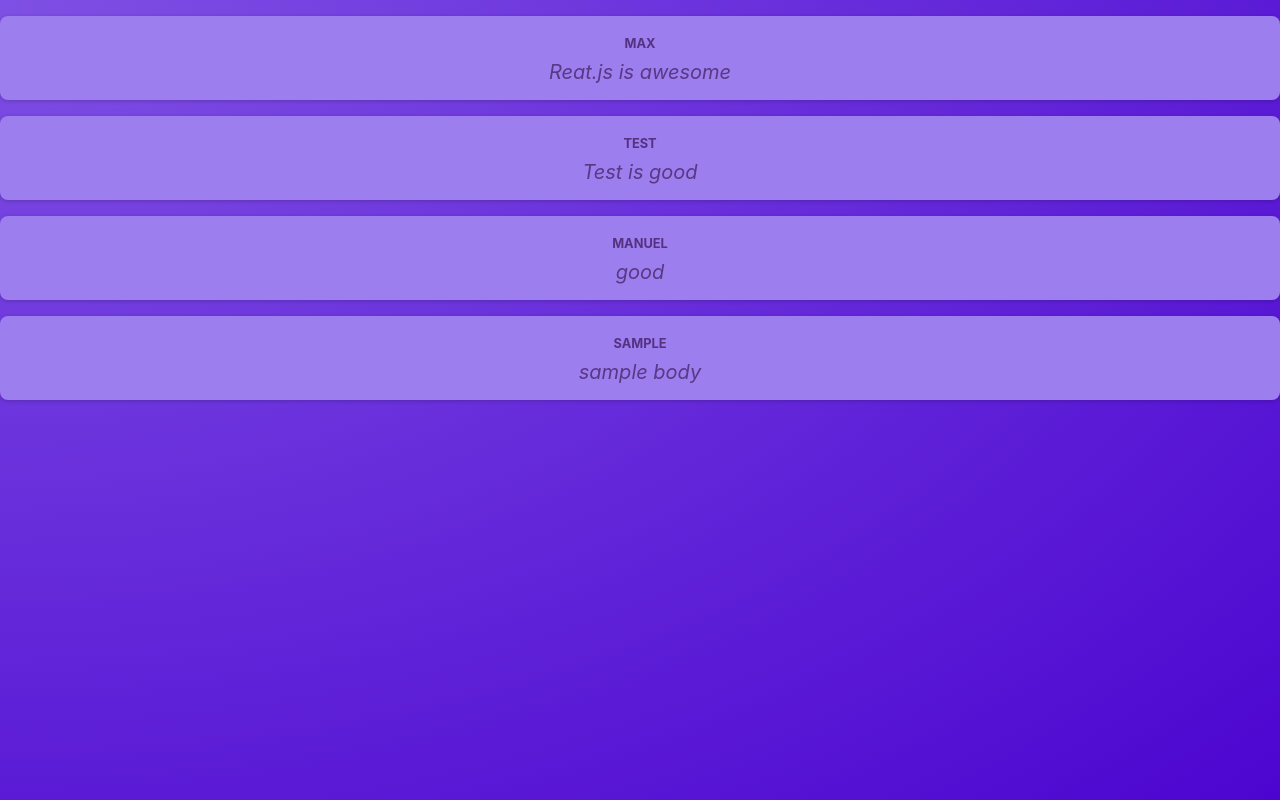
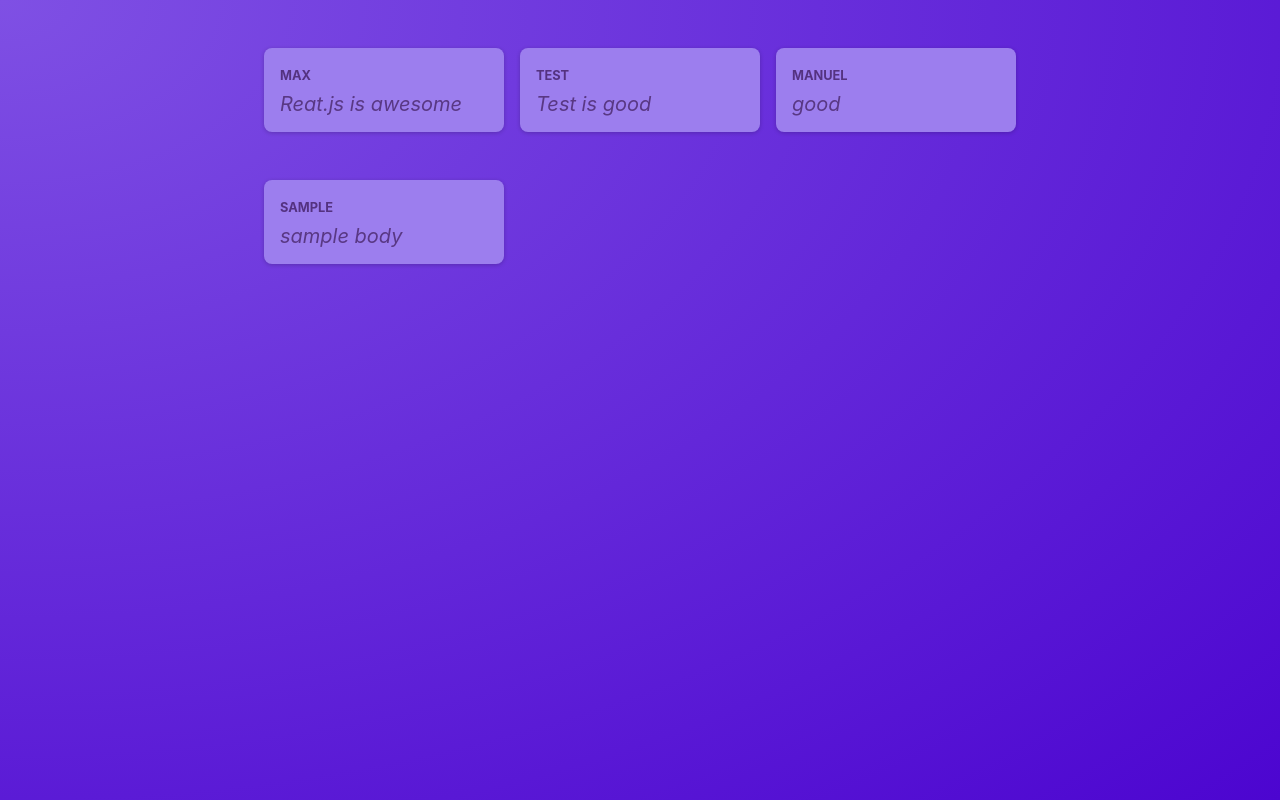
Before and after one commit to Price3258/react-crash-course, a React (Vite) app: page / in a window 1280 px wide. Built offline with nearby package versions, Linux system fonts and the light colour scheme.

Commit message:
24. 다른 컴포넌트 만들어보기

```diff
--- a/src/App.jsx
+++ b/src/App.jsx
@@ -1,12 +1,9 @@
-import Post from "./components/Post";
+import PostsList from "./components/PostsList";
 
 function App() {
   return (
     <main>
-      <Post author="Max" body="Reat.js is awesome" />
-      <Post author="Test" body="Test is good" />
-      <Post author="Manuel" body="good" />
-      <Post author="sample" body="sample body" />
+      <PostsList />
     </main>
   );
 }
--- a/src/components/Post.jsx
+++ b/src/components/Post.jsx
@@ -4,10 +4,10 @@
   const { author, body } = props;
 
   return (
-    <div className={classes.post}>
+    <li className={classes.post}>
       <p className={classes.author}>{author}</p>
       <p className={classes.text}>{body}</p>
-    </div>
+    </li>
   );
 }
 
--- /dev/null
+++ b/src/components/PostsList.jsx
@@ -0,0 +1,22 @@
+import Post from "./Post";
+import classes from "./PostsList.module.css";
+
+const PostsList = () => {
+  return (
+    <ul className={classes.posts}>
+      <Post author="Max" body="Reat.js is awesome" />
+      <Post author="Test" body="Test is good" />
+      <Post author="Manuel" body="good" />
+      <Post author="sample" body="sample body" />
+    </ul>
+  );
+};
+
+export default PostsList;
+/*
+
+ <Post author="Max" body="Reat.js is awesome" />
+      <Post author="Test" body="Test is good" />
+      <Post author="Manuel" body="good" />
+      <Post author="sample" body="sample body" />
+*/
--- /dev/null
+++ b/src/components/PostsList.module.css
@@ -0,0 +1,10 @@
+.posts {
+  list-style: none;
+  max-width: 50rem;
+  margin: 1rem auto;
+  padding: 1rem 0;
+  display: grid;
+  gap: 1rem;
+  grid-template-columns: repeat(3, 30%);
+  justify-content: center;
+}
--- a/src/index.css
+++ b/src/index.css
@@ -18,6 +18,5 @@
 
 body {
   margin: 0;
-  text-align: center;
   color: #e6ddf9;
 }
```
